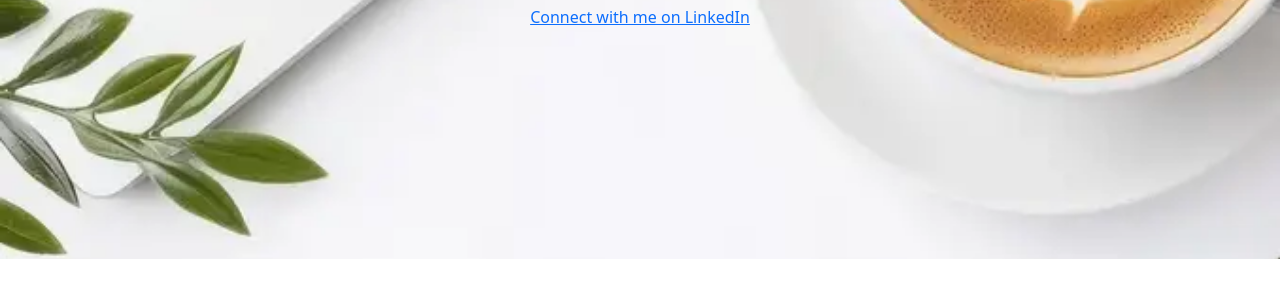
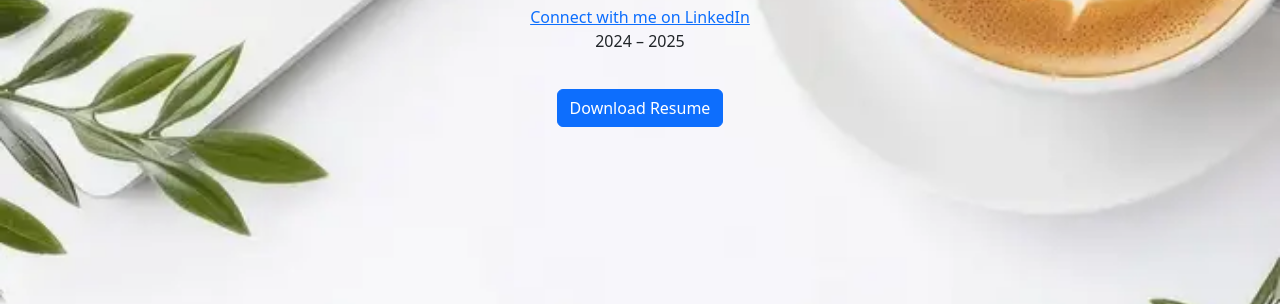
Before and after one commit to Hariprathipa/Prathipa-Portfolio, a plain HTML site: page index.html in a window 1280 px wide. Shown: the part 454-758 px from the top of the page. Drawn offline with nearby package versions, Linux system fonts and the light colour scheme.

Commit message:
Add: Resume and download button

```diff
--- a/index.html
+++ b/index.html
@@ -42,6 +42,8 @@
         <a href="https://www.linkedin.com/in/hari-prathipa" target="_blank">
   Connect with me on LinkedIn
 </a>
+<p class="pb-1">2024 – 2025</p>
+<a href="css/Prathipa One Page Resume.jpg" class="btn btn-primary mt-3" download>Download Resume</a>
       </div>
     </div>
   </div>
```
Also changed, not shown: css/Prathipa One Page Resume.jpg (added).
